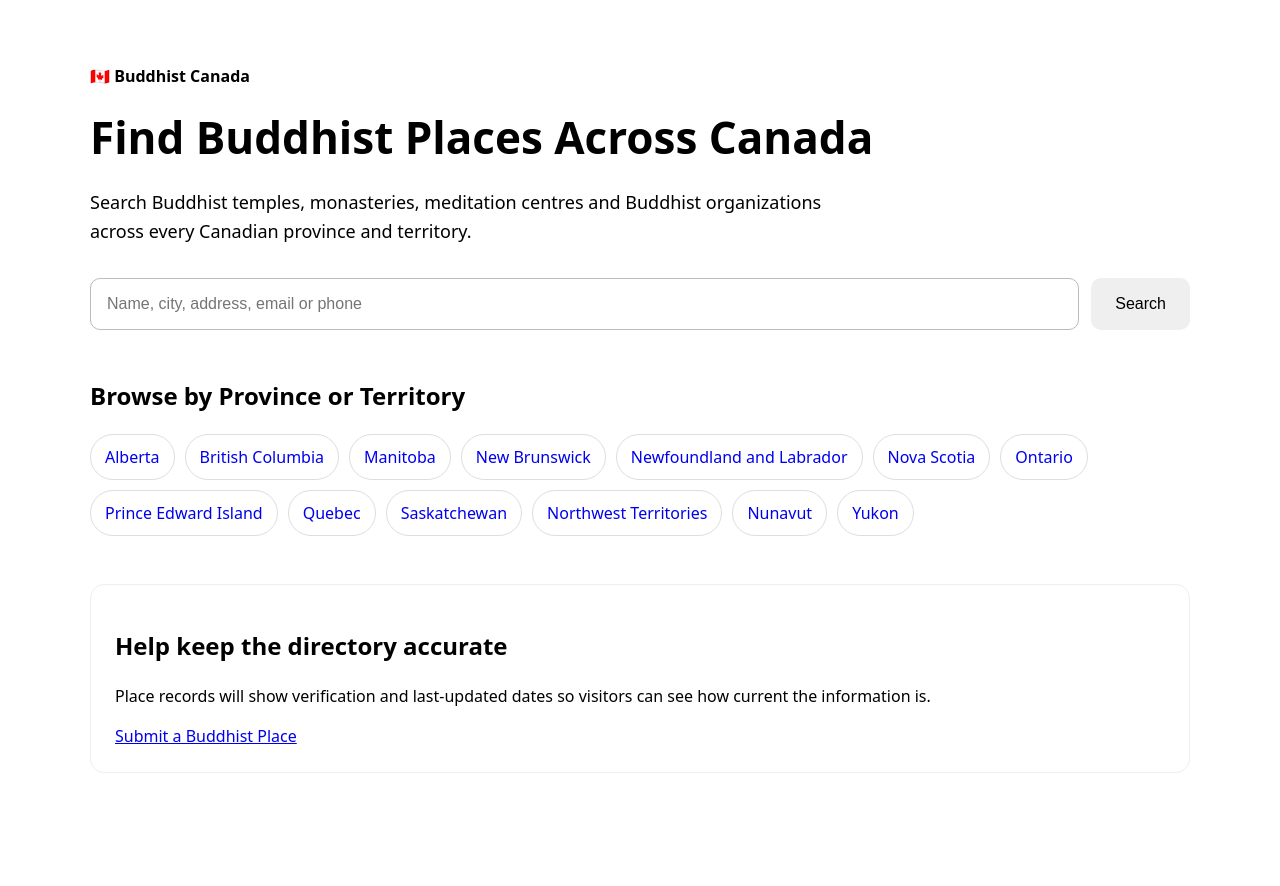
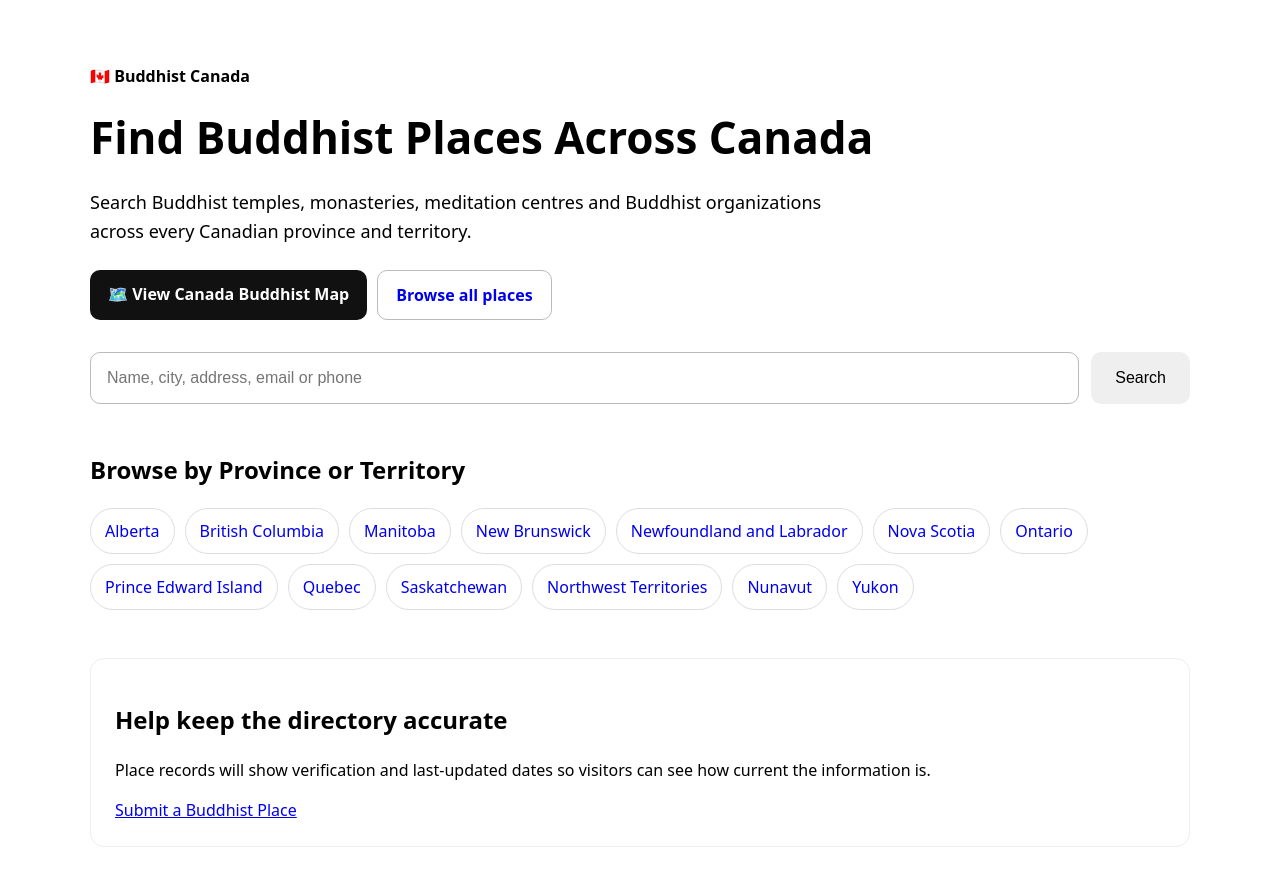
Before and after one commit to buddhistcanada/buddhist-canada, a Next.js app: page / in a window 1280 px wide. Shown: the top 886 px of the page. Before the commit the page ends 821 px from the top, so only its background shows below. Built offline with nearby package versions, Linux system fonts and the light colour scheme.

Commit message:
Add Canada Buddhist map entry point

```diff
--- a/app/page.tsx
+++ b/app/page.tsx
@@ -15,6 +15,11 @@ export default function HomePage() {
           Search Buddhist temples, monasteries, meditation centres and Buddhist organizations across every Canadian province and territory.
         </p>
       </header>
+
+      <div style={{ display: 'flex', gap: 10, flexWrap: 'wrap', marginTop: 24 }}>
+        <a href="/map" style={{ padding: '12px 18px', borderRadius: 10, background: '#111', color: '#fff', textDecoration: 'none', fontWeight: 700 }}>🗺️ View Canada Buddhist Map</a>
+        <a href="/places" style={{ padding: '12px 18px', borderRadius: 10, border: '1px solid #bbb', textDecoration: 'none', fontWeight: 700 }}>Browse all places</a>
+      </div>
 
       <form action="/search" method="get" style={{ display: 'flex', gap: 12, flexWrap: 'wrap', marginTop: 32 }}>
         <input
```
